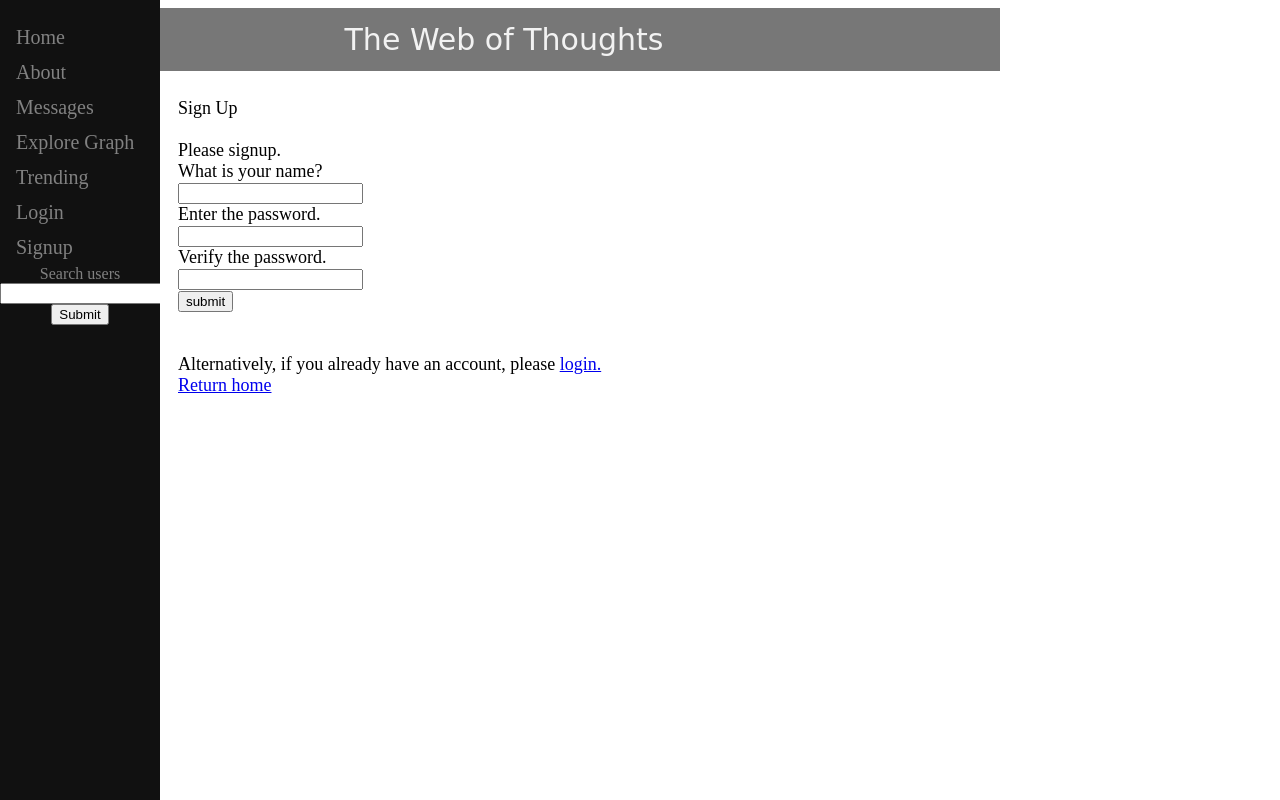
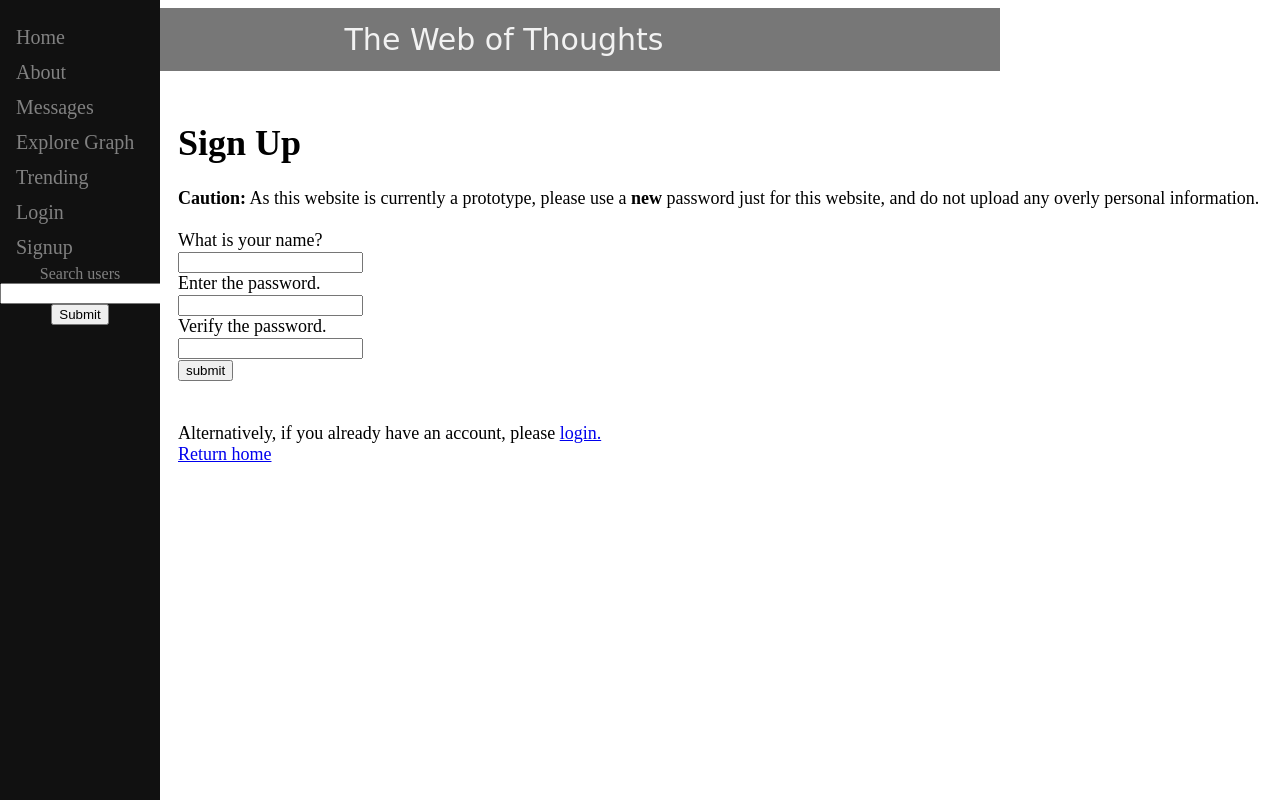
Before and after one commit to JoelClingempeel/ThoughtsWeb, a Flask app: page /signup in a window 1280 px wide. Run offline with Flask 2, Linux system fonts and the light colour scheme.

Commit message:
Added disclaimer to signup page.

```diff
--- a/main.py
+++ b/main.py
@@ -10,13 +10,13 @@ from flask_sqlalchemy import SQLAlchemy
 
 
 app = Flask('__name__')
+
 if len(sys.argv) > 1 and sys.argv[1] == '--test':
     app.config['SECRET_KEY'] = 'blairehasmyheart'
     app.config['SQLALCHEMY_DATABASE_URI'] = 'postgresql://localhost/thoughtsweb'
 else:
     app.config['SECRET_KEY'] = os.environ.get('SECRET_KEY')
     app.config['SQLALCHEMY_DATABASE_URI'] = os.environ.get('DATABASE_URL')
-
 app.config['SQLALCHEMY_TRACK_MODIFICATIONS'] = False
 db = SQLAlchemy(app)
 
--- a/templates/signup.html
+++ b/templates/signup.html
@@ -1,9 +1,10 @@
 {% extends 'base.html' %}
 {% block main %}
-<h> Sign Up </h>
-<br>
-<br>
-Please signup.
+<h1> Sign Up </h1>
+<b>Caution:</b>  As this website is currently a prototype, please use a <b>new</b> password
+just for this website, and do not upload any overly personal information.
+<br />
+<br />
 <form method="post">
     {{ form.hidden_tag() }}
     {{ form.name.label }} <br>  {{ form.name() }} <br>
```
